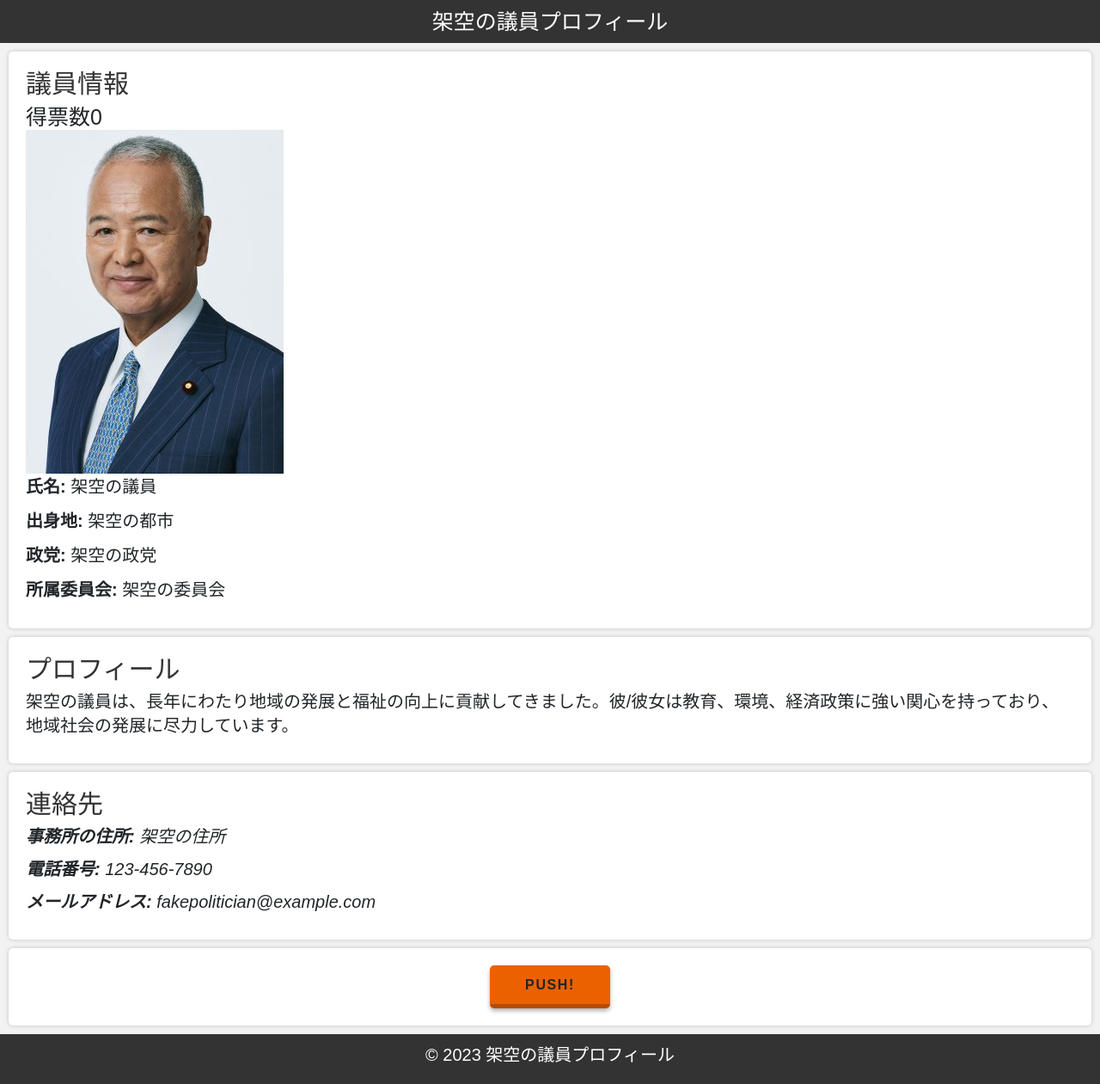
After one commit to Moyashi911/Struffle3, a Flask app: page /candidate_naiyo2 in a window 1280 px wide. The commit adds this page. Shown: the whole page at 86% size. Run offline with Flask 3, Linux system fonts and the light colour scheme; some libraries are stand-ins or nearby versions.

Commit message:
写真の装飾＆投票システムの改善

```diff
--- a/main.py
+++ b/main.py
@@ -107,6 +107,12 @@ def candidate():
     for i in a:
         vote = i.vote
     return render_template("candidate_naiyo1.html",vote=vote)
+@app.route("/candidate_naiyo2",methods=["GET","POST"])
+def candidate2():
+    a = db.session.query(Candidate).filter_by(number = 2)
+    for i in a:
+        vote = i.vote
+    return render_template("candidate_naiyo2.html",vote=vote)
 @app.route("/vote/<int:id>",methods=["GET","POST"])
 def vote(id):
     a = db.session.query(Candidate).filter_by(number = id).first()
@@ -116,9 +122,11 @@ def vote(id):
             a.vote += 1
             b.vote -= 1
             db.session.commit()
+            flash("投票しました")
         else :
             flash("投票回数の上限を超えています")
-    return redirect("/candidate_naiyo1")
+        url = "/candidate_naiyo" + str(id)
+        return redirect(url)
 
 if __name__ == "__main__":
     app.run()
--- a/templates/candidate2.html
+++ b/templates/candidate2.html
@@ -145,11 +145,11 @@ li.politicians{
             </a>
           </section>
           <section>
-            <a href="/candidate_naiyo1">
-              <img src="images/politician.jpg" alt="image"/>
+            <a href="/candidate_naiyo2">
+              <img src="images/politician2.jpg" alt="image"/>
             </a>
             <br>
-            <h3 class="politician1">架空の議員</h3>
+            <h3 class="politician2">架空の議員</h3>
           </section>
         </div>
       </div>
--- /dev/null
+++ b/templates/candidate_naiyo2.html
@@ -0,0 +1,172 @@
+<!DOCTYPE html>
+<html>
+
+<head>
+    <title>架空の議員プロフィール</title>
+    <meta name="viewport" content="width=device-width, initial-scale=1">
+    <link href="https://cdn.jsdelivr.net/npm/bootstrap@5.3.0/dist/css/bootstrap.min.css" rel="stylesheet" integrity="sha384-9ndCyUaIbzAi2FUVXJi0CjmCapSmO7SnpJef0486qhLnuZ2cdeRhO02iuK6FUUVM" crossorigin="anonymous">
+    <style>
+        body {
+            font-family: Arial, sans-serif;
+            margin: 0;
+            padding: 0;
+            background-color: #f2f2f2;
+        }
+
+        header {
+            background-color: #333;
+            color: white;
+            text-align: center;
+            padding: 10px;
+        }
+
+        h1 {
+            margin: 0;
+        }
+
+        section {
+            background-color: white;
+            margin: 10px;
+            padding: 20px;
+            border-radius: 5px;
+            box-shadow: 0 0 5px rgba(0, 0, 0, 0.2);
+        }
+
+        ul {
+            list-style: none;
+            padding: 0;
+            font-size: 20px;
+        }
+
+        li {
+            margin-bottom: 10px;
+        }
+
+        h2 {
+            color: #333;
+            font-size: 30px;
+        }
+
+        p {
+            line-height: 1.4;
+            font-size: 20px;
+        }
+
+        address {
+            font-style: italic;
+        }
+
+        footer {
+            background-color: #333;
+            color: white;
+            text-align: center;
+            padding: 10px;
+        }
+
+        a.btn--orange {
+            color: #fff;
+            background-color: #eb6100;
+            border-bottom: 5px solid #b84c00;
+        }
+
+        a.btn--orange:hover {
+            margin-top: 3px;
+            color: #fff;
+            background: #f56500;
+            border-bottom: 2px solid #b84c00;
+        }
+
+        a.btn--shadow {
+            -webkit-box-shadow: 0 3px 5px rgba(0, 0, 0, .3);
+            box-shadow: 0 3px 5px rgba(0, 0, 0, .3);
+        }
+
+        /*まずはお決まりのボックスサイズ算出をborer-boxに */
+        *,
+        *:before,
+        *:after {
+            -webkit-box-sizing: inherit;
+            box-sizing: inherit;
+        }
+
+        html {
+            -webkit-box-sizing: border-box;
+            box-sizing: border-box;
+            font-size: 62.5%;
+            /*rem算出をしやすくするために*/
+        }
+
+        .btn,
+        a.btn,
+        button.btn {
+            font-weight: 100px;
+            font-size: 1.6rem;
+            font-weight: 700;
+            line-height: 1.5;
+            position: relative;
+            display: inline-block;
+            padding: 1rem 4rem;
+            cursor: pointer;
+            -webkit-user-select: none;
+            -moz-user-select: none;
+            -ms-user-select: none;
+            user-select: none;
+            -webkit-transition: all 0.3s;
+            transition: all 0.3s;
+            text-align: center;
+            vertical-align: middle;
+            text-decoration: none;
+            letter-spacing: 0.1em;
+            color: #212529;
+            border-radius: 0.5rem;
+        }
+        section.vote{
+            text-align: center;
+        }
+    </style>
+</head>
+{% with messages = get_flashed_messages() %}
+{% if messages %}
+  {% for msg in messages %}
+  <div class="alert alert-primary" role="alert">
+    {{msg}}
+  </div>
+  {% endfor %}
+{% endif %}
+{% endwith %}
+<body>
+    <header>
+        <h1>架空の議員プロフィール</h1>
+    </header>
+    <section>
+        <h2>議員情報</h2>
+        <h1>得票数{{ vote }}</h1>
+        <img src="images/politician2.jpg" alt="写真">
+        <ul>
+            <li><strong>氏名:</strong> 架空の議員</li>
+            <li><strong>出身地:</strong> 架空の都市</li>
+            <li><strong>政党:</strong> 架空の政党</li>
+            <li><strong>所属委員会:</strong> 架空の委員会</li>
+        </ul>
+    </section>
+    <section>
+        <h2>プロフィール</h2>
+        <p>架空の議員は、長年にわたり地域の発展と福祉の向上に貢献してきました。彼/彼女は教育、環境、経済政策に強い関心を持っており、地域社会の発展に尽力しています。</p>
+    </section>
+    <section>
+        <h2>連絡先</h2>
+        <address>
+            <p><strong>事務所の住所:</strong> 架空の住所</p>
+            <p><strong>電話番号:</strong> 123-456-7890</p>
+            <p><strong>メールアドレス:</strong> fakepolitician@example.com</p>
+        </address>
+    </section>
+    <section class="vote">
+        <a href="/vote/2" class="btn btn--orange btn--cubic btn--shadow">PUSH!</a>
+    </section>
+    <footer>
+        <p>&copy; 2023 架空の議員プロフィール</p>
+    </footer>
+</body>
+
+</html>
```
Also changed, not shown: templates/static/images/politician2.jpg (added).
